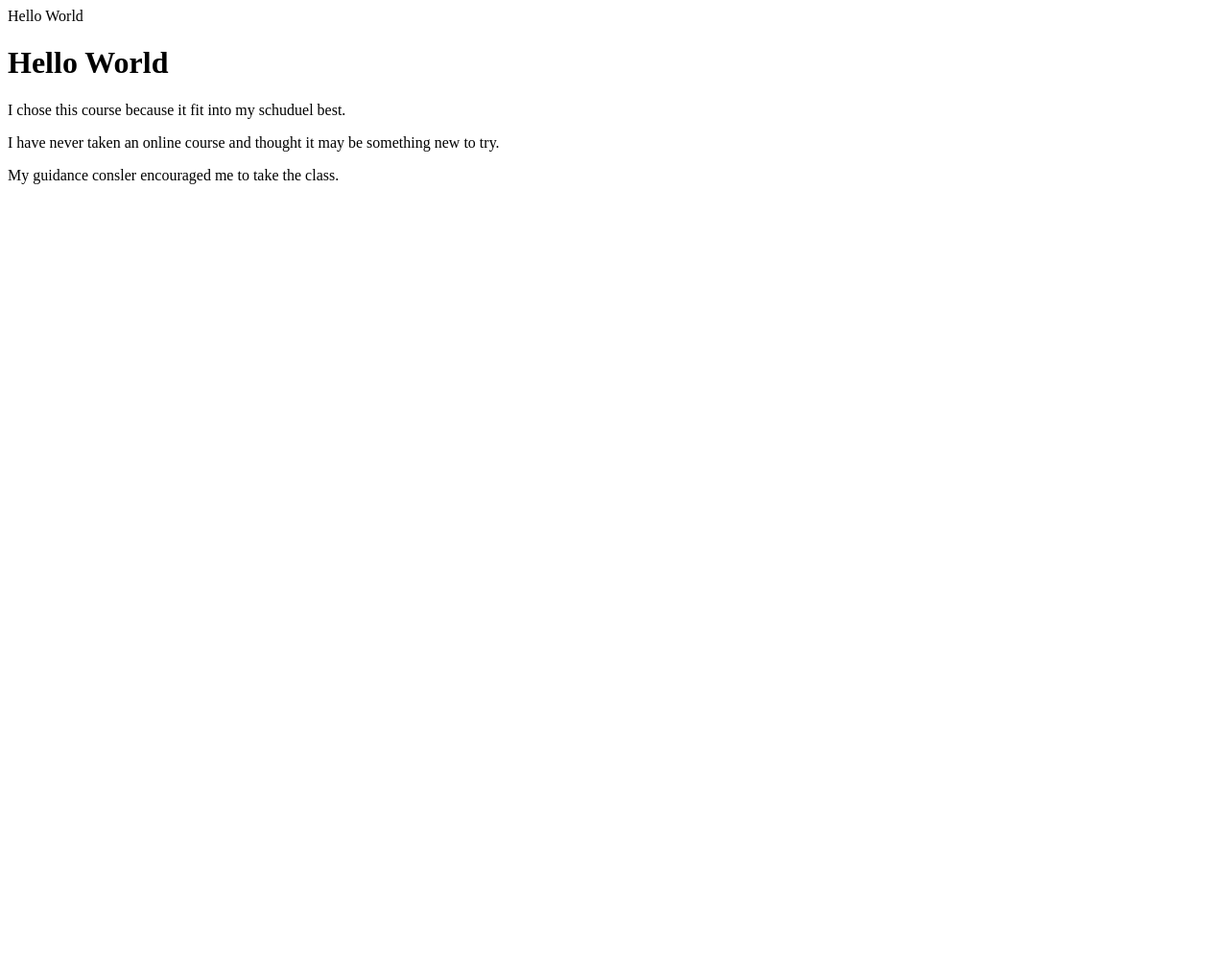
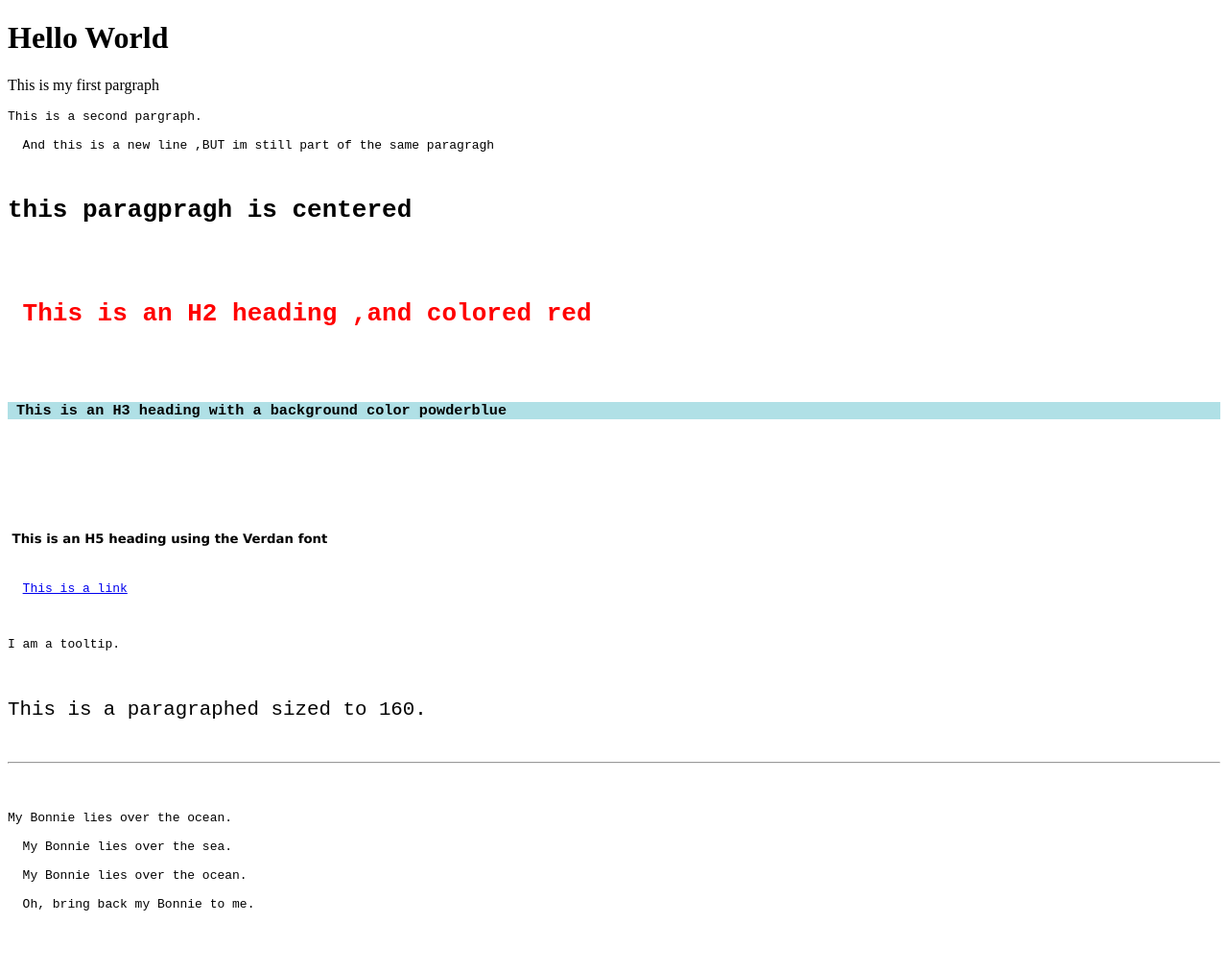
Before and after one commit to Bellawobles13/HelloWorld, a plain HTML site: page index.html in a window 1280 px wide. Shown: the whole page at 96% size. Before the commit the page ends 800 px from the top, so only its background shows below. Drawn offline with Linux system fonts and the light colour scheme.

Commit message:
Update index.html

```diff
--- a/index.html
+++ b/index.html
@@ -1,10 +1,31 @@
-<!DOCTYPE HTML>
-Hello World
+<!DOCTYPE html>
+<html>
+  <body>
+    <h1>Hello World</h1>
+    <p>This is my first pargraph</p>
+    <pre>This is a second pargraph.
 
-<HTML>
-<body>
+  And this is a new line ,BUT im still part of the same paragragh <pre>
+   <h1 style="text-allign:center;">this paragpragh is centered
 
-<h1> Hello World</h1>
-  <p>  I chose this course because it fit into my schuduel best.</p>
-  <p> I have never taken an online course and thought it may be something new to try.</p>
-  <p> My guidance consler encouraged me to take the class.</p>
+                        <h1 style=color:red;"> This is an H2 heading ,and colored red</h1>
+    </body>
+   <h3 style ="background-color:powderblue;"> This is an H3 heading with a background color powderblue   <h1> </h1></body>
+   <h5 style="font-family:verdana;"> This is an H5 heading using the Verdan font</h2>
+  <a href="http://www.ilhs.org/">This is a link</a>
+  <p title="this is a paragraph">
+I am a tooltip.
+</p>
+<p style="font-size:160%;">This is a paragraphed sized to 160.</p>
+<hr>
+<p>
+My Bonnie lies over the ocean.
+
+  My Bonnie lies over the sea.
+
+  My Bonnie lies over the ocean.
+
+  Oh, bring back my Bonnie to me.
+<p>
+
+</html>
```
